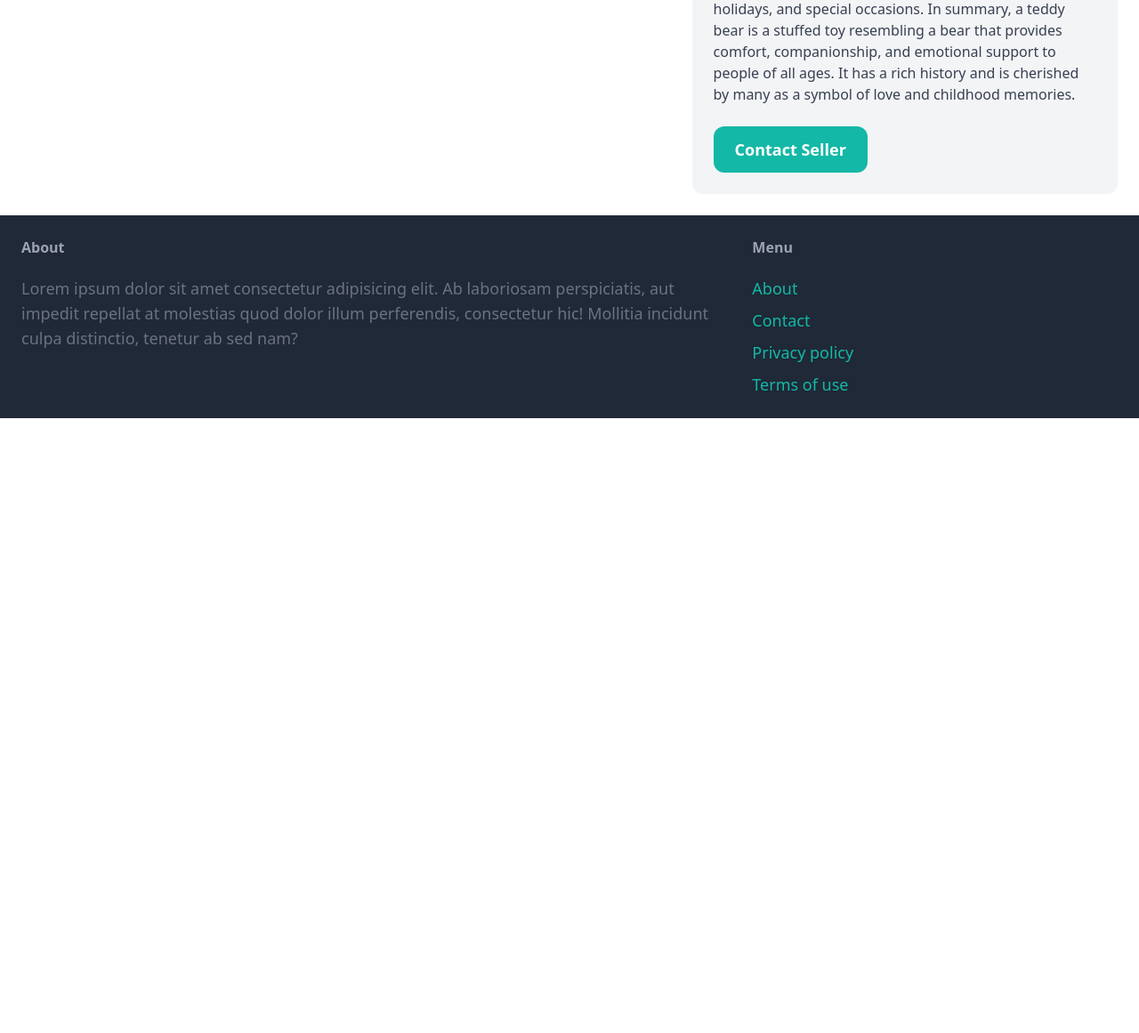
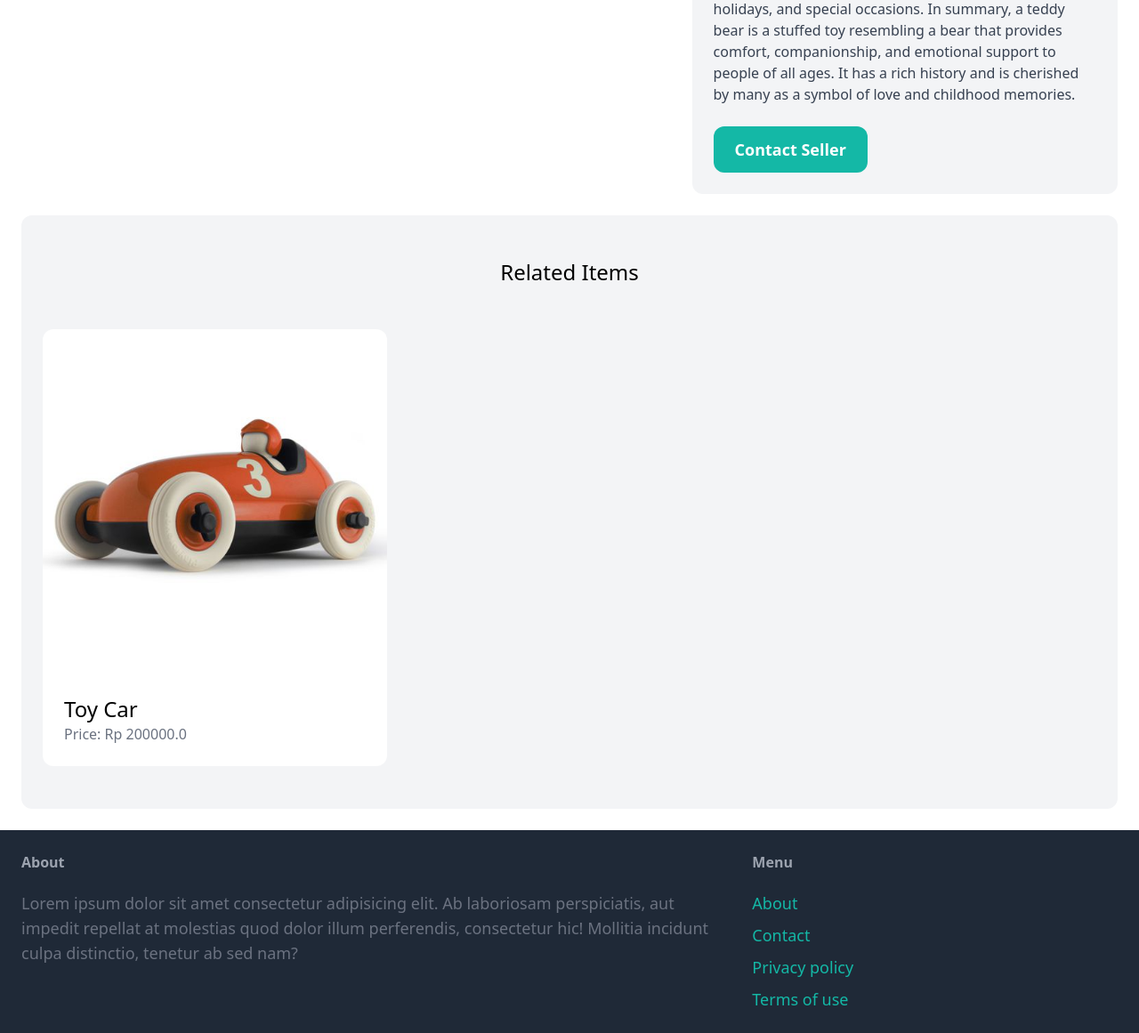
Before and after one commit to ramadhanridho16/puddle, a Django app: page /items/1/ in a window 1280 px wide. Shown: the part 859-2020 px from the top of the page at 89% size. Before the commit the page ends 1329 px from the top, so only its background shows below. Run offline with Django 4.2, Linux system fonts and the light colour scheme; data comes from the database, SQL or seed files in the repository; both versions use the stored data as it was after the commit; some libraries are stand-ins or nearby versions.

Commit message:
Update all item detail

```diff
--- a/core/templates/core/index.html
+++ b/core/templates/core/index.html
@@ -18,7 +18,7 @@
 
                 <div class="p-6 bg-white rounded-b-xl">
                     <h2 class="text-2xl">{{item.name}}</h2>
-                    <p class="text-gray-500">Price: {{ item.price }}</p>
+                    <p class="text-gray-500">Price: Rp {{ item.price }}</p>
                 </div>
             </a>
         </div>
--- a/item/templates/item/detail.html
+++ b/item/templates/item/detail.html
@@ -26,4 +26,26 @@
 
     </div>
 </div>
+
+<div class="mt-6 px-6 py-12 bg-gray-100 rounded-xl">
+    <h2 class="mb-12 text-2xl text-center">Related Items</h2>
+
+    <div class="grid grid-cols-3 gap-3">
+        {% for item in related_items %}
+        <div>
+            <a href="{% url 'item:detail' item.id %}">
+                <!-- Django didn't handle media image -->
+                <div>
+                    <img src="{{ item.image.url }}" alt="image" class="rounded-t-xl">
+                </div>
+
+                <div class="p-6 bg-white rounded-b-xl">
+                    <h2 class="text-2xl">{{item.name}}</h2>
+                    <p class="text-gray-500">Price: Rp {{ item.price }}</p>
+                </div>
+            </a>
+        </div>
+        {% endfor %}
+    </div>
+</div>
 {% endblock content %}
--- a/item/views.py
+++ b/item/views.py
@@ -5,7 +5,10 @@ from .models import Item
 
 def detail(request, pk):
     item = get_object_or_404(Item, pk=pk)
+    related_items = Item.objects.filter(
+        category=item.category, is_sold=False).exclude(pk=pk)[0:3]
 
     return render(request, 'item/detail.html', {
         'item': item,
+        'related_items': related_items,
     })
--- a/puddle/urls.py
+++ b/puddle/urls.py
@@ -26,5 +26,6 @@ urlpatterns = [
     path('items/', include('item.urls')),
     path('contact/', contact, name='contact'),
     path('admin/', admin.site.urls),
-]
-# + static(settings.MEDIA_URL, document_root=settings.MEDIA_ROOT)
+] + static(settings.MEDIA_URL, document_root=settings.MEDIA_ROOT)
+
+# penambahan fungsi static tidak disarankan jika digunakan dalam proses produksi pada server
```
Also changed, not shown: db.sqlite3, media/item_image/Toy_Car.jpg (added).
